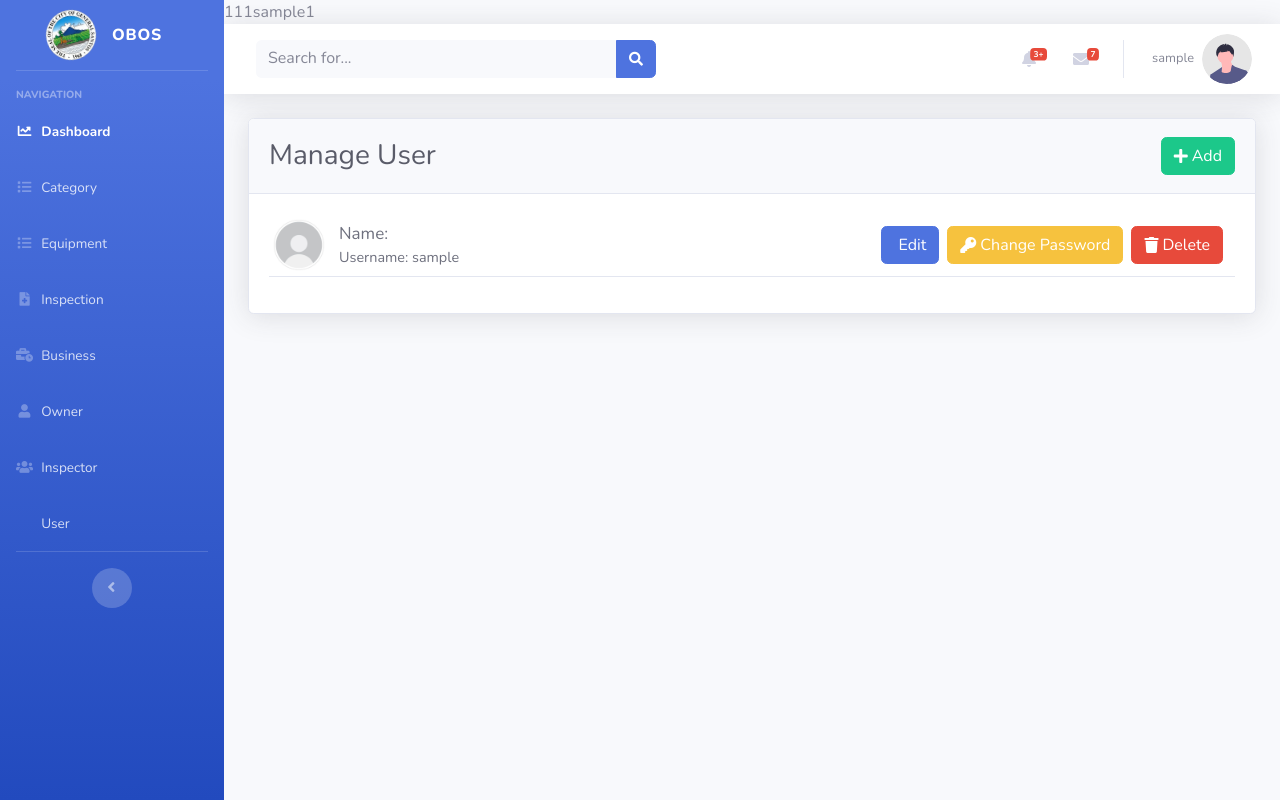
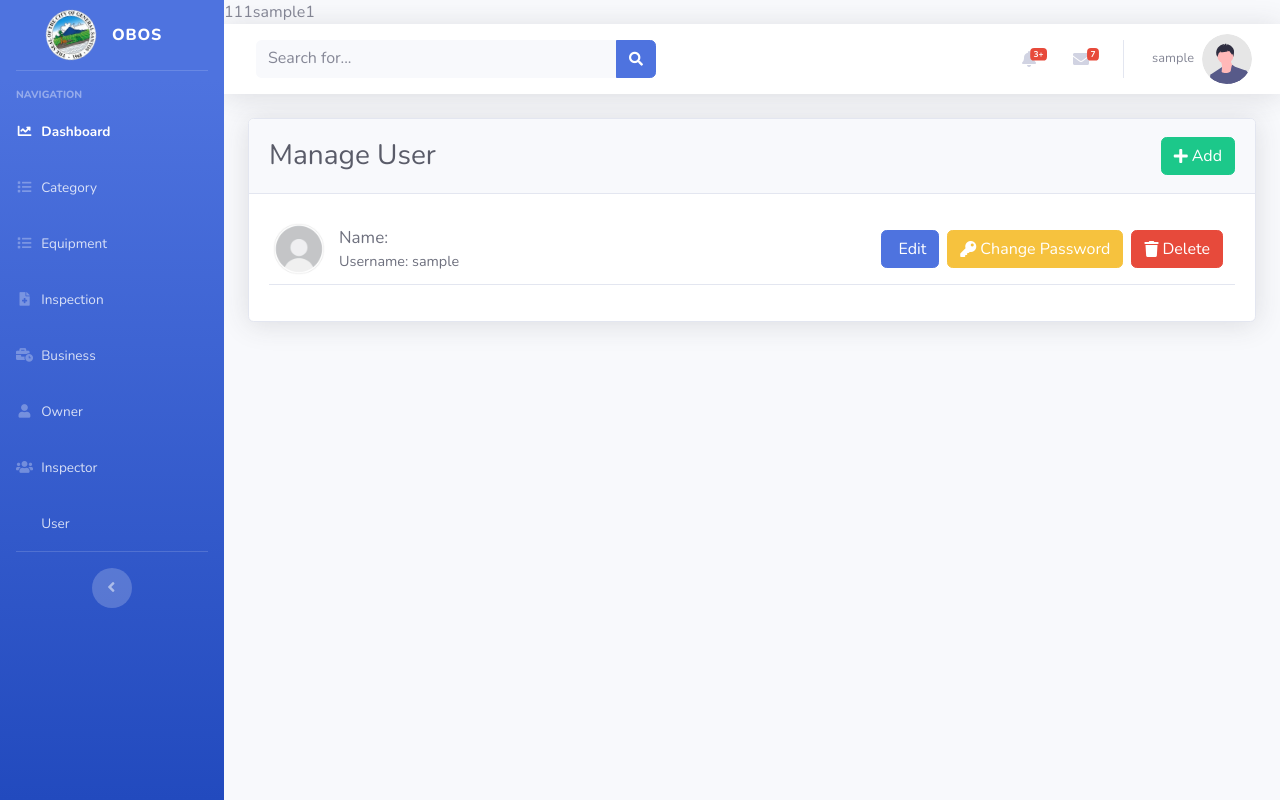
Before and after one commit to masterdave000/bootstrap, a PHP site: page /bootstrap/inspection/user/index.php in a window 1280 px wide. Run offline with PHP 8.4, Linux system fonts and the light colour scheme; the visitor is signed in with stand-in values (Sample User, id 1).

Commit message:
Edit: <tr> class pb-0 -> py-1

```diff
--- a/inspection/category/index.php
+++ b/inspection/category/index.php
@@ -73,7 +73,7 @@
 
                                 ?>
 
-                                <tr class="d-flex justify-content-between align-items-center border-bottom pb-0">
+                                <tr class="d-flex justify-content-between align-items-center border-bottom py-1">
                                     <td class="p-0 m-0">
                                         <a href="./view-category.php?category_id=<?php echo $category['category_id']?>"
                                             class="d-flex align-items-center justify-content-between text-decoration-none text-gray-700 flex-gap">
--- a/inspection/inspector/index.php
+++ b/inspection/inspector/index.php
@@ -74,7 +74,7 @@
                                         $fullname = trim($firstname . ' ' . $midname . ' ' . $lastname . ' ' . $suffix);
                                 ?>
 
-                                <tr class="d-flex justify-content-between align-items-center border-bottom pb-0">
+                                <tr class="d-flex justify-content-between align-items-center border-bottom py-1">
                                     <td class="p-0 m-0">
                                         <a href="./view-inspector.php?inspector_id=<?php echo $inspector['inspector_id']?>"
                                             class="d-flex flex-row align-items-center justify-content-center text-decoration-none text-gray-700 flex-gap">
--- a/inspection/owner/index.php
+++ b/inspection/owner/index.php
@@ -73,7 +73,7 @@
                                         $fullname = trim($firstname . ' ' . $midname . ' ' . $lastname . ' ' . $suffix);
                                 ?>
 
-                                <tr class="d-flex justify-content-between align-items-center border-bottom pb-0">
+                                <tr class="d-flex justify-content-between align-items-center border-bottom py-1">
                                     <td class="p-0 m-0">
                                         <a href="./view-owner.php?owner_id=<?php echo $owner['owner_id']?>"
                                             class="d-flex flex-row align-items-center justify-content-center text-decoration-none text-gray-700 flex-gap">
--- a/inspection/user/index.php
+++ b/inspection/user/index.php
@@ -81,7 +81,7 @@
                                         $fullname = trim($firstname . ' ' . $midname . ' ' . $lastname . ' ' . $suffix);
                                 ?>
 
-                                <tr class="d-flex justify-content-between align-items-center border-bottom pb-0">
+                                <tr class="d-flex justify-content-between align-items-center border-bottom py-1">
                                     <td class="p-0 m-0">
                                         <a href="./view-user.php?user_id=<?php echo $user['user_id']?>"
                                             class="d-flex align-items-center justify-content-between text-decoration-none text-gray-700 flex-gap">
```
